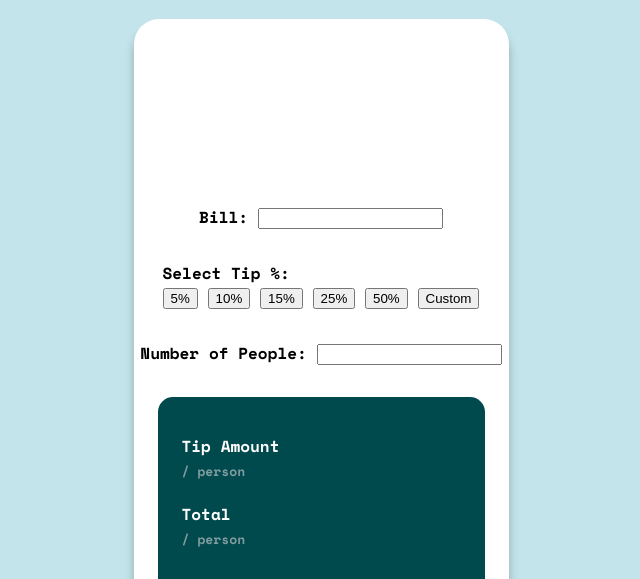
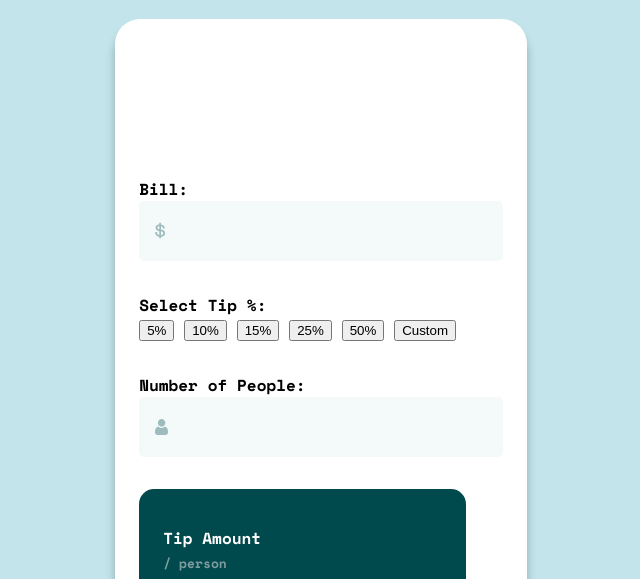
Before and after one commit to MeltedGreenVelvet/tip-calculator-app-main, a plain HTML site: page index.html in a window 1280 px wide. Shown: the part 142-721 px from the top of the page, without its empty margins (319-959 px from the left). Drawn offline with nearby package versions, Linux system fonts and the light colour scheme.

Commit message:
Styled inputs
- Bill input field
- Number of People field

```diff
--- a/index.html
+++ b/index.html
@@ -9,11 +9,6 @@
 
   <title>Frontend Mentor | Tip calculator app</title>
 
-  <!-- Feel free to remove these styles or customise in your own stylesheet 👍 -->
-  <style>
-    .attribution { font-size: 11px; text-align: center; }
-    .attribution a { color: hsl(228, 45%, 44%); }
-  </style>
 </head>
 <body>
   <main class="container">
@@ -22,7 +17,7 @@
       <form class="tip-calculator">
         <div class="bill-input">
           <label for="bill">Bill:</label>
-          <input type="number" id="bill" name="bill" required>
+          <input type="number" id="bill" name="bill" class="bill-input-field" required>
         </div>
 
         <div class="tip-input">
@@ -39,7 +34,7 @@
 
         <div class="number-of-people">
           <label for="people">Number of People:</label>
-          <input type="number" id="people" name="people" required>
+          <input type="number" id="people" name="people" class="number-of-people-input" required>
         </div>
 
         <div class="total-container">
--- a/styles.scss
+++ b/styles.scss
@@ -56,6 +56,10 @@ $font-family: 'Space Mono', monospace;
     @return $remValues;
 }
 
+input[type="number"] {
+    display: block;
+    -moz-appearance: textfield;
+}
 
 .mobile-center-flex {
     display: flex;
@@ -85,9 +89,11 @@ body {
 
         .tip-calculator {
             @extend .mobile-center-flex;
+            align-items: flex-start;
+            padding: rem-calc(32px) rem-calc(24px) rem-calc(32px) rem-calc(24px);
             background-color: $white;
             border-radius: 25px;
-            width: rem-calc(375px);
+            max-width: rem-calc(375px);
             height: rem-calc(789px);
             box-shadow: 0px 10px 10px rgba(0, 0, 0, 0.25);
 
@@ -96,6 +102,27 @@ body {
             .number-of-people,
             .total-container {
                 margin-top: rem-calc(32px);
+            }
+
+            .number-of-people-input,
+            .bill-input-field {
+                border: none;
+                outline: none;
+                border-radius: 5px;
+                text-align: end;
+                max-width: rem-calc(327px);
+                color: $very-dark-cyan;
+                font-size: $form-input;
+                font-weight: 700;
+                padding: rem-calc(16px) rem-calc(17.48px) rem-calc(16px) rem-calc(19.26px);
+            }
+
+            .bill-input-field {
+                background: url(../images/icon-dollar.svg) no-repeat scroll left 16px center $very-light-grayish-cyan;
+            }
+
+            .number-of-people-input {
+                background: url(../images/icon-person.svg) no-repeat scroll left 16px center $very-light-grayish-cyan;
             }
 
             .total-container {
```
Also changed, not shown: styles.css, 1 other file.
